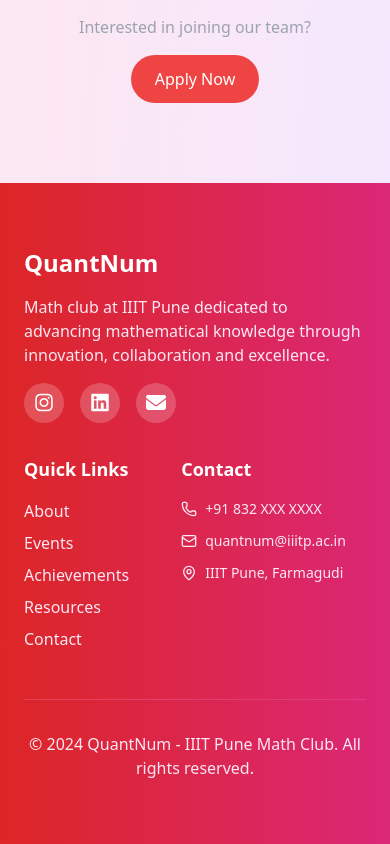
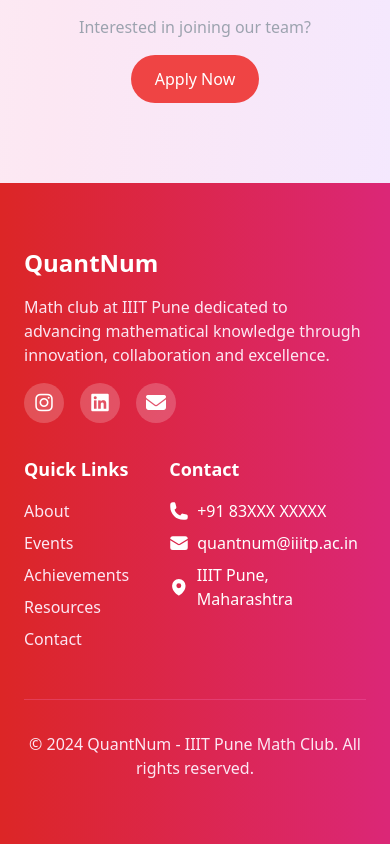
Before and after one commit to Sat-14/QuantNum, a React (Vite) app in the folder frontend/: page /team in a window 390 px wide. Shown: the part 4439-5283 px from the top of the page. Built offline with nearby package versions, Linux system fonts and the light colour scheme.

Commit message:
fixed the phone mail and location feature now after clicking it will redirect to another page installed another required dependencied for icon.

```diff
--- a/frontend/package.json
+++ b/frontend/package.json
@@ -10,9 +10,9 @@
     "preview": "vite preview"
   },
   "dependencies": {
+    "@fortawesome/fontawesome-free": "^6.7.2",
+    "@heroicons/react": "^2.2.0",
     "@south-paw/typeface-minecraft": "^1.0.0",
-    "@fortawesome/fontawesome-free": "^6.7.2",
-
     "lucide-react": "^0.525.0",
     "react": "^19.1.0",
     "react-dom": "^19.1.0",
--- a/frontend/src/components/Footer.jsx
+++ b/frontend/src/components/Footer.jsx
@@ -1,5 +1,6 @@
 import React from 'react';
 import { Phone, Mail, MapPin, ArrowUp } from 'lucide-react';
+import { PhoneIcon, EnvelopeIcon, MapPinIcon } from '@heroicons/react/24/solid';
 
 const Footer = ({ onContactClick }) => {
   const scrollToSection = (sectionId) => {
@@ -100,16 +101,37 @@
             <h4 className="text-lg font-semibold mb-4">Contact</h4>
             <div className="space-y-3 text-pink-100">
               <div className="flex items-center space-x-2">
-                <Phone className="w-4 h-4" />
-                <span className="text-sm">+91 832 XXX XXXX</span>
-              </div>
-              <div className="flex items-center space-x-2">
-                <Mail className="w-4 h-4" />
-                <span className="text-sm">quantnum@iiitp.ac.in</span>
-              </div>
-              <div className="flex items-center space-x-2">
-                <MapPin className="w-4 h-4" />
-                <span className="text-sm">IIIT Pune, Farmagudi</span>
+                <div className="space-y-2 text-white">
+  {/* Phone */}
+  <a
+    href="tel:+911234567890"
+    className="flex items-center space-x-2 hover:text-blue-800"
+  >
+    <PhoneIcon className="w-5 h-5" />
+    <span>+91 83XXX XXXXX</span>
+  </a>
+
+  {/* Email */}
+  <a
+    href="mailto:quantnum@iiitp.ac.in"
+    className="flex items-center space-x-2 hover:text-blue-800"
+  >
+    <EnvelopeIcon className="w-5 h-5" />
+    <span>quantnum@iiitp.ac.in</span>
+  </a>
+  {/* Location */}
+  <a
+    href="https://maps.google.com/?q=IIIT Pune"
+    target="_blank"
+    rel="noopener noreferrer"
+    className="flex items-center space-x-2 hover:text-blue-800"
+  >
+    <MapPinIcon className="w-5 h-5" />
+    <span>IIIT Pune, Maharashtra</span>
+  </a>
+</div>
+
+
               </div>
             </div>
           </div>
```
Also changed, not shown: 1 other file (tests, documents, lock files or other folders).
